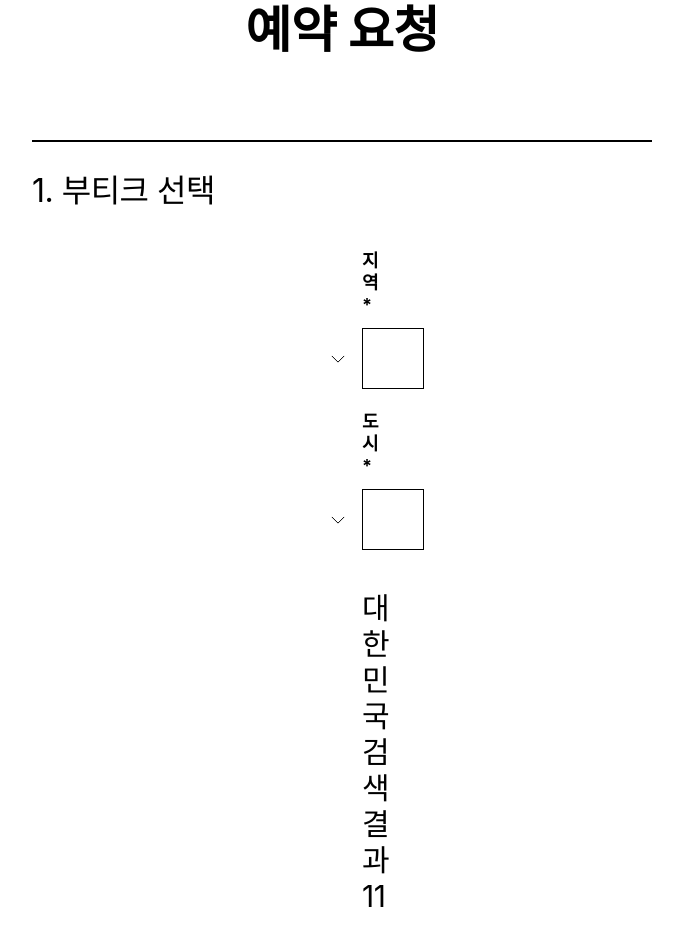
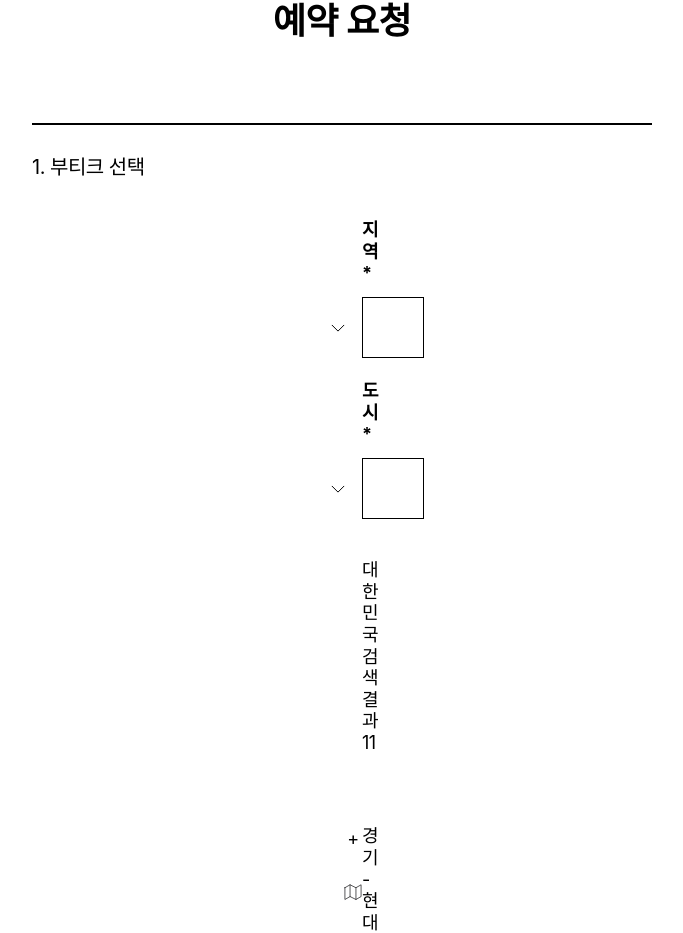
Before and after one commit to msun97/project-vancleef, a React (Vite) app: page /reservation in a window 1280 px wide. Shown: the part 80-1013 px from the top of the page, without its empty margins (298-981 px from the left). Built offline with nearby package versions, Linux system fonts and the light colour scheme; a web font is replaced by a local one.

Commit message:
상세페이지, 예약페이지, 상품문의 폰트 및 구분선 굵기 조정.

```diff
--- a/src/components/productdetailc/ReviewList.jsx
+++ b/src/components/productdetailc/ReviewList.jsx
@@ -53,10 +53,10 @@ const ReviewList = () => {
                             </Button>
                         </div>
                     </div>
-                    <div className='flex items-center justify-between font-bold text-xl'>
+                    <div className='flex items-center justify-between font-bold text-[17px]'>
                         <div>총 (총 개수)개</div>
                         <div className='flex items-center gap-[70px]'>
-                            <div className='flex items-center gap-[50px] relative'>
+                            <div className='flex items-center gap-[20px] relative'>
                                 <button className='hover:opacity-100 transition duration-300 opacity-50'>
                                     베스트순
                                 </button>
@@ -65,8 +65,8 @@ const ReviewList = () => {
                             </div>
                             <div className='flex items-center gap-4'>
                                 <svg
-                                    width='24'
-                                    height='24'
+                                    width='20'
+                                    height='20'
                                     viewBox='0 0 48 49'
                                     fill='none'
                                     xmlns='http://www.w3.org/2000/svg'
--- a/src/components/reservationc/LocationResultItem.jsx
+++ b/src/components/reservationc/LocationResultItem.jsx
@@ -7,7 +7,7 @@ const LocationResultItem = ({ id, activeId, setActiveId, data }) => {
         setActiveId(isActive ? null : id);
     };
     return (
-        <div className='relative mt-[40px]  border-t-2 text-content-xxl w-full'>
+        <div className='relative mt-[40px]  border-t-2 text-[18px] w-full'>
             <div className='pt-[30px] pb-[35px]'>
                 <p>{data?.location || '경기 - 현대 판교'}</p>
                 <p>
@@ -65,11 +65,11 @@ const LocationResultItem = ({ id, activeId, setActiveId, data }) => {
                 </div>
             </div>
             <div className='absolute top-[35px] right-0 flex flex-col items-center gap-[35px]'>
-                <button onClick={handlePlus} className='text-[40px] leading-none'>
+                <button onClick={handlePlus} className='text-[18px] leading-none'>
                     {isActive ? '-' : '+'}
                 </button>
                 <button>
-                    <svg width='40' height='40' viewBox='0 0 48 49' fill='none' xmlns='http://www.w3.org/2000/svg'>
+                    <svg width='18' height='18' viewBox='0 0 48 49' fill='none' xmlns='http://www.w3.org/2000/svg'>
                         <path
                             d='M2 12.8784V44.8784L16 36.8784L32 44.8784L46 36.8784V4.87842L32 12.8784L16 4.87842L2 12.8784Z'
                             stroke='#1C1C1E'
--- a/src/components/reservationc/LocationResultList.jsx
+++ b/src/components/reservationc/LocationResultList.jsx
@@ -31,7 +31,7 @@ const LocationResultList = () => {
     const isAllLoaded = visibleCount >= locationData.length;
     return (
         <div className='border-t-2 mb-[70px]'>
-            <h3 className='font-secondary text-[32px] pt-[30px] pb-[40px]'>1. 부티크 선택</h3>
+            <h3 className='font-secondary text-[20px] pt-[30px] pb-[40px]'>1. 부티크 선택</h3>
             <div className='flex flex-col gap-[40px] px-[330px]'>
                 <div className='flex flex-col gap-[22px]'>
                     <div className='flex flex-col gap-[13px]'>
@@ -92,7 +92,7 @@ const LocationResultList = () => {
                     </div>
                 </div>
                 <div>
-                    <span className='text-[30px]'>대한민국 검색 결과 {locationData.length}</span>
+                    <span className='text-[18px]'>대한민국 검색 결과 {locationData.length}</span>
                     {visibleData.map((item) => (
                         <LocationResultItem
                             key={item.id}
--- a/src/components/reservationc/PrivateInfoForm.jsx
+++ b/src/components/reservationc/PrivateInfoForm.jsx
@@ -4,7 +4,7 @@ import CheckBox from '../checkbox';
 const PrivateInfoForm = () => {
     return (
         <div className='border-t-2 w-full'>
-            <h3 className='font-secondary text-[32px] pt-[30px] pb-[40px]'>4. 개인 정보</h3>
+            <h3 className='font-secondary text-[20px] pt-[30px] pb-[40px]'>4. 개인 정보</h3>
             <div className='flex flex-col gap-[20px] px-[330px] font-bold text-[18px] w-full'>
                 <p>호칭 *</p>
                 <div className='flex items-center gap-8'>
--- a/src/components/reservationc/PurposeForm.jsx
+++ b/src/components/reservationc/PurposeForm.jsx
@@ -4,7 +4,7 @@ import CheckBox from '../checkbox';
 const PurposeForm = () => {
     return (
         <div className='border-t-2 w-full'>
-            <h3 className='font-secondary text-[32px] pt-[30px] pb-[40px]'>2. 방문 목적</h3>
+            <h3 className='font-secondary text-[20px] pt-[30px] pb-[40px]'>2. 방문 목적</h3>
             <div className='flex flex-col gap-[20px] px-[330px] font-bold text-[18px] w-full'>
                 <p>어떤 도움이 필요하신가요? *</p>
                 <div className='flex items-center gap-[50px] w-full mt-[5px] mb-[7px]'>
--- a/src/components/reservationc/ReservationDetailForm.jsx
+++ b/src/components/reservationc/ReservationDetailForm.jsx
@@ -10,7 +10,7 @@ const ReservationDetailForm = () => {
     const [dateValue, setDateValue] = useState(formattedDate);
     return (
         <div className='border-t-2 w-full'>
-            <h3 className='font-secondary text-[32px] pt-[30px] pb-[40px]'>3. 예약 상세정보</h3>
+            <h3 className='font-secondary text-[20px] pt-[30px] pb-[40px]'>3. 예약 상세정보</h3>
             <div className='flex flex-col gap-[20px] px-[330px] font-bold text-[18px] w-full'>
                 <p>날짜 *</p>
                 <div className='border flex items-center'>
--- a/src/pages/productinquiry/index.jsx
+++ b/src/pages/productinquiry/index.jsx
@@ -67,8 +67,8 @@ const ProductInquiry = () => {
     };
     return (
         <div className='wrap p-330 pt-[80px]'>
-            <h2 className='font-secondary font-bold text-heading-m border-b-2'>상품 문의 쓰기</h2>
-            <div className={`${flexIC} p-4 border-b-2 gap-7`}>
+            <h2 className='font-secondary font-bold text-heading-m border-b'>상품 문의 쓰기</h2>
+            <div className={`${flexIC} p-4 border-b gap-7`}>
                 <div>
                     <img
                         src='https://www.vancleefarpels.com/content/dam/rcq/vca/21/38/78/2/2138782.png.transform.vca-w820-1x.png'
@@ -82,7 +82,7 @@ const ProductInquiry = () => {
                 </div>
             </div>
             <form className='w-full' onSubmit={onSubmit}>
-                <ul className='flex flex-col w-full border-b-2 py-8 px-4 gap-5'>
+                <ul className='flex flex-col w-full border-b py-8 px-4 gap-5'>
                     <li className='flex items-center'>
                         <div className='w-32 flex items-center gap-2'>
                             <div className='bg-black w-1 h-1'></div>
@@ -216,7 +216,7 @@ const ProductInquiry = () => {
                         </Button>
                     </li>
                 </ul>
-                <div className='flex flex-col w-full border-b-2 py-8 px-4 text-s'>
+                <div className='flex flex-col w-full border-b py-8 px-4 text-s'>
                     <h4 className='text-xs font-extrabold'>비회원 개인정보 수집동의</h4>
                     <p>
                         회사는 비회원의 게시글 등록시 콘텐츠 등록 및 고객 문의 응대 등을 원활하게 진행하기 위해 아래와
--- a/src/pages/reservation/index.jsx
+++ b/src/pages/reservation/index.jsx
@@ -6,7 +6,7 @@ import ReservationDetailForm from '../../components/reservationc/ReservationDeta
 const ReservationPage = () => {
     return (
         <div className='pt-[80px] p-330 w-full'>
-            <h2 className='font-secondary font-bold text-[50px] text-center pb-[80px]'>예약 요청</h2>
+            <h2 className='font-secondary font-bold text-[36px] text-center pb-[80px]'>예약 요청</h2>
             <LocationResultList />
             <PurposeForm />
             <ReservationDetailForm />
```
